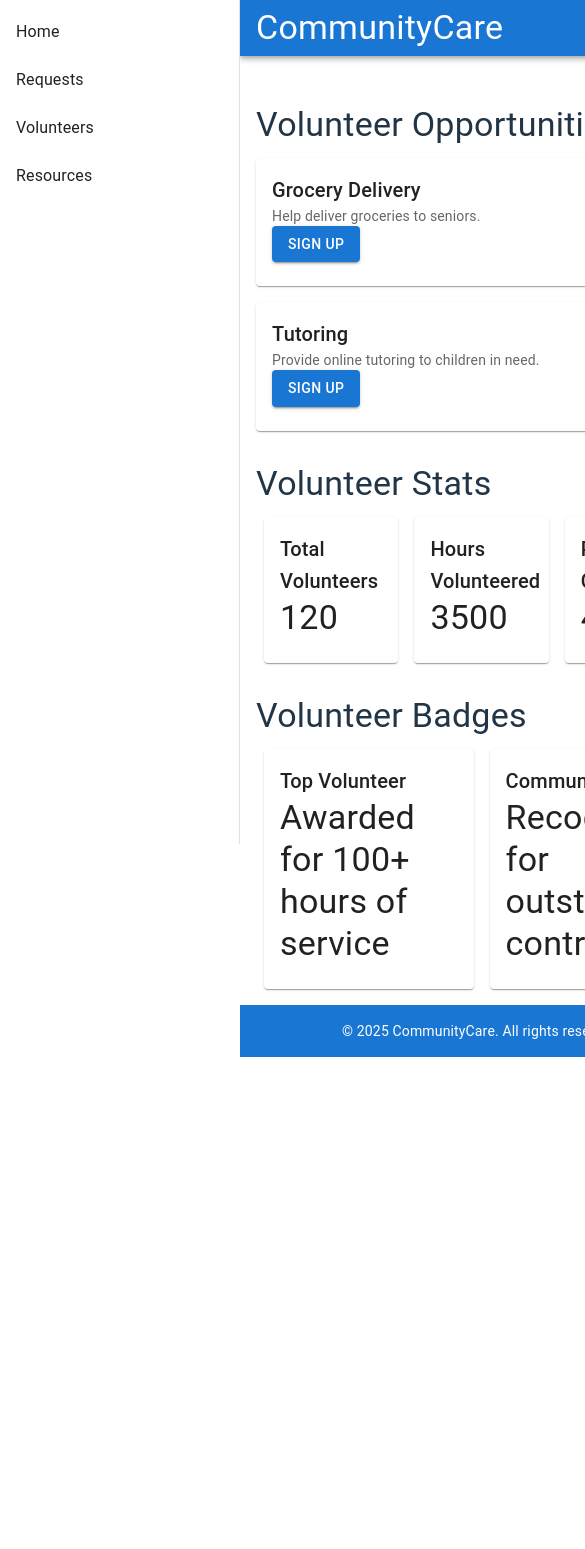
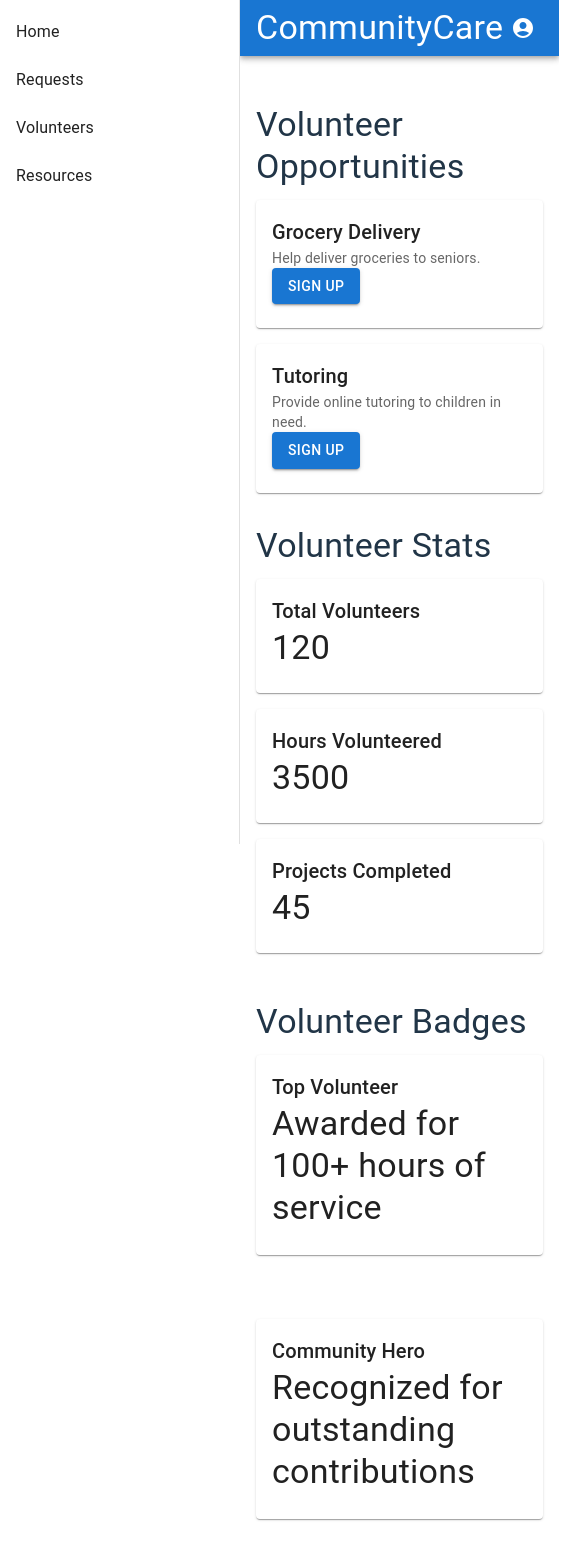
Before and after one commit to Beulah-Priscilla/Community-Care, a React (Vite) app: page /volunteers in a window 390 px wide. Shown: the top 1549 px of the page, 585 px wide, since content can reach past the window. Before the commit the page ends 1057 px from the top, so only its background shows below. Built offline with nearby package versions, Linux system fonts and the light colour scheme.

Commit message:
Added consistent styling + mobile responsiveness

```diff
--- a/src/pages/Resources.tsx
+++ b/src/pages/Resources.tsx
@@ -1,4 +1,4 @@
-import { Box, Grid, Typography, Card, CardContent, Button } from "@mui/material";
+import { Box, Typography, Card, CardContent, Button } from "@mui/material";
 import React from "react";
 import Map from "../components/Map"
 
@@ -27,7 +27,7 @@ const Resources:React.FC = () => {
   ];
 
   return (
-    <Box>
+    <Box sx={{ p: 2}}>
       <Typography variant="h4" gutterBottom>
         Available Resources
       </Typography>
@@ -36,10 +36,10 @@ const Resources:React.FC = () => {
           <Box width={{ xs: '100%', sm: '48%', md: '30%' }} key={index} mb={2}>
             <Card>
               <CardContent>
-                <Typography>
+                <Typography variant="h6">
                   {resource.title}
                 </Typography>
-                <Typography>
+                <Typography variant="body2" color="textSecondary">
                   {resource.description}
                 </Typography>
                 <Button
@@ -55,7 +55,7 @@ const Resources:React.FC = () => {
           </Box>
         ))}
       </Box>
-      <Box>
+      <Box sx={{ mt: 4 }}>
         <Typography variant="h4" gutterBottom>
           Nearby Resources
         </Typography>
--- a/src/pages/Volunteers.tsx
+++ b/src/pages/Volunteers.tsx
@@ -41,14 +41,16 @@ const Volunteers: React.FC = () => {
         <Typography variant="h4" gutterBottom>
           Volunteer Stats
         </Typography>
-        <Box display="flex" justifyContent="space-between">
+        <Box display="flex" flexWrap="wrap" justifyContent="space-between">
           {stats.map((stat, index) => (
-            <Card key={index} sx={{ flex: 1, mx: 1 }}>
+            <Box width={{ xs: '100%', sm: '48%', md: '30%' }} key={index} mb={2}>
+              <Card>
                 <CardContent>
                   <Typography variant="h6">{stat.title}</Typography>
                   <Typography variant="h4">{stat.value}</Typography>
                 </CardContent>
               </Card>
+            </Box>
           ))}
         </Box>
       </Box>
@@ -57,14 +59,16 @@ const Volunteers: React.FC = () => {
         <Typography variant="h4" gutterBottom>
           Volunteer Badges
         </Typography>
-        <Box display="flex" justifyContent="space-between">
+        <Box display="flex" flexWrap="wrap" justifyContent="space-between" gap={6}>
           {badges.map((badge, index) => (
-            <Card key={index} sx= {{ flex: 1, mx: 1 }}>
+            <Box width={{ xs: '100%', sm: '48%' }} flex={1} key={index} mb={2}>
+              <Card sx={{ height: 200 }}>
                 <CardContent>
                   <Typography variant="h6">{badge.title}</Typography>
                   <Typography variant="h4">{badge.description}</Typography>
                 </CardContent>
               </Card>
+            </Box>
           ))}
         </Box>
       </Box>
```
Lines whose indentation alone changed are shown as unchanged.
